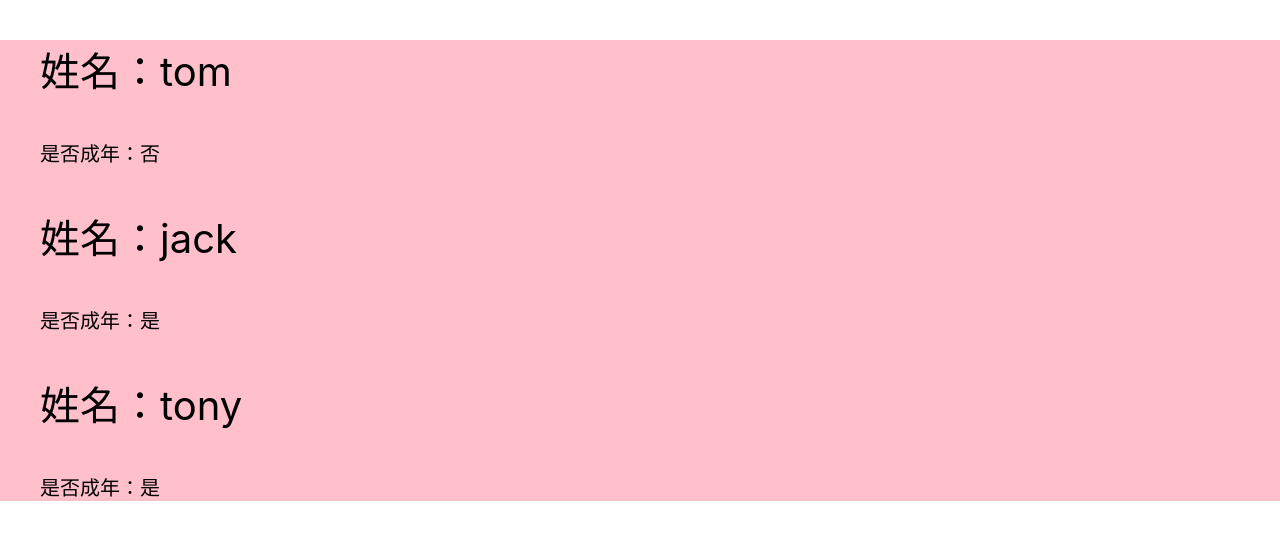
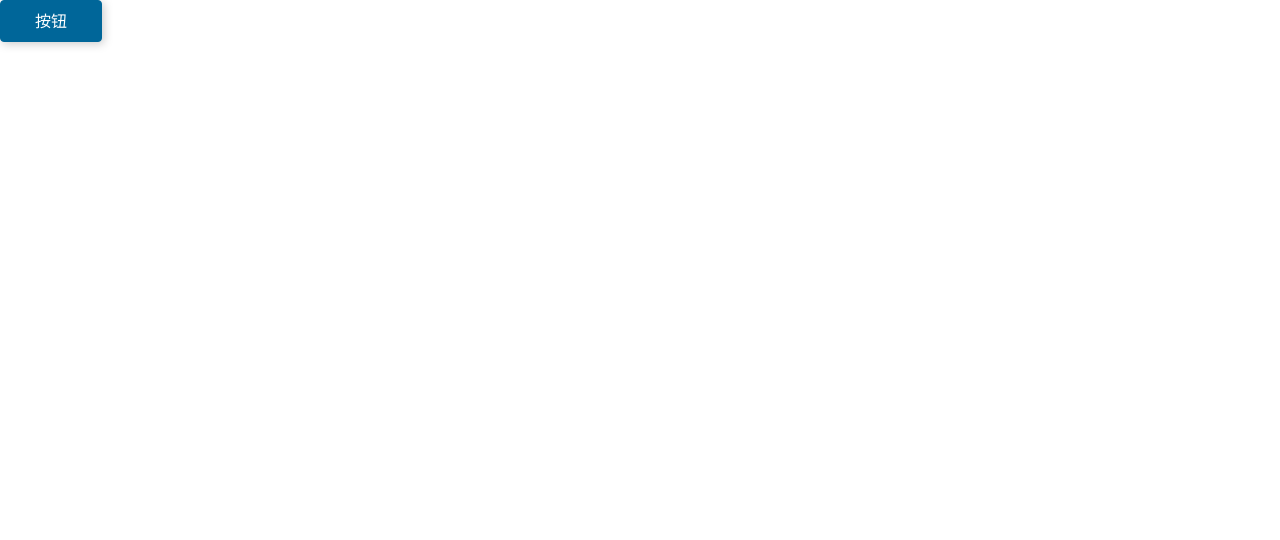
Before and after one commit to PlumDong/react-demo-heima, a React (Create React App) app: page / in a window 1280 px wide. Shown: the top 540 px of the page. Built offline with nearby package versions, Linux system fonts and the light colour scheme.

Commit message:
14. JSX 样式-className 方式

```diff
--- a/src/index.css
+++ b/src/index.css
@@ -11,3 +11,31 @@ code {
   font-family: source-code-pro, Menlo, Monaco, Consolas, 'Courier New',
     monospace;
 }
+
+
+
+
+.button {
+  width: 100px;
+  height: 40px;
+  border: 1px solid #eee;
+  color: #999;
+  border-radius: 4px;
+  display: inline-block;
+  text-align: center;
+  line-height: 40px;
+  box-shadow: 2px 2px 10px #ccc;
+  cursor: pointer;
+  user-select: none;
+}
+
+.button.active {
+  background: #069;
+  color: #fff;
+  border-color: #069;
+}
+
+.button.block {
+  display: block;
+  width: 100%;
+}
--- a/src/index.js
+++ b/src/index.js
@@ -4,34 +4,14 @@ import './index.css';
 import App from './App';
 import reportWebVitals from './reportWebVitals';
 
-import ReactDom from 'react-dom'
+// 在src下新建index.css文件，导入进来即可
+import './index.css';
 
-// 1. 数据
-const list = [
-    {id: 100, name: 'tom', age: 15},
-    {id: 101, name: 'jack', age: 18},
-    {id: 102, name: 'tony', age: 20}
-]
+const isActive = true;
 
-// +// 2. 样式
-const styleObject = {
-    listStyle: 'none',
-    backgroundColor: 'pink',
-    fontSize: 20
-}
-// 3. 使用
 const element = (
-    <ul style={styleObject}>
-        {list.map(item => {
-            return (
-                <li key={item.id}>
-                    <p style={{fontSize: '2em'}}>姓名：{item.name}</p>
-                    <p>是否成年：{item.age > 16 ? '是' : '否'}</p>
-                </li>
-            )
-        })}
-    </ul>
-)
+    <span className={`button ${isActive ? 'active' : ''}`}>按钮</span>
+);
 
 const root = ReactDOM.createRoot(document.getElementById("root"))
 
```
